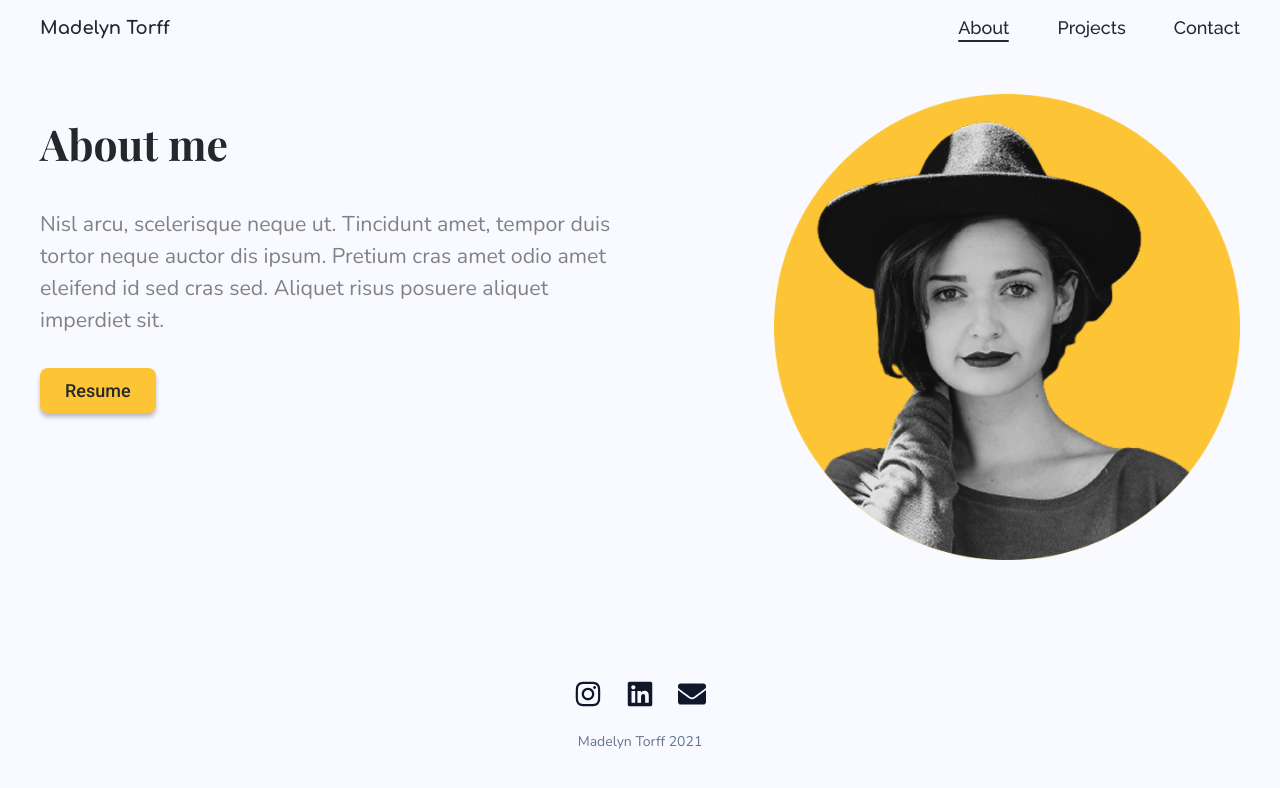
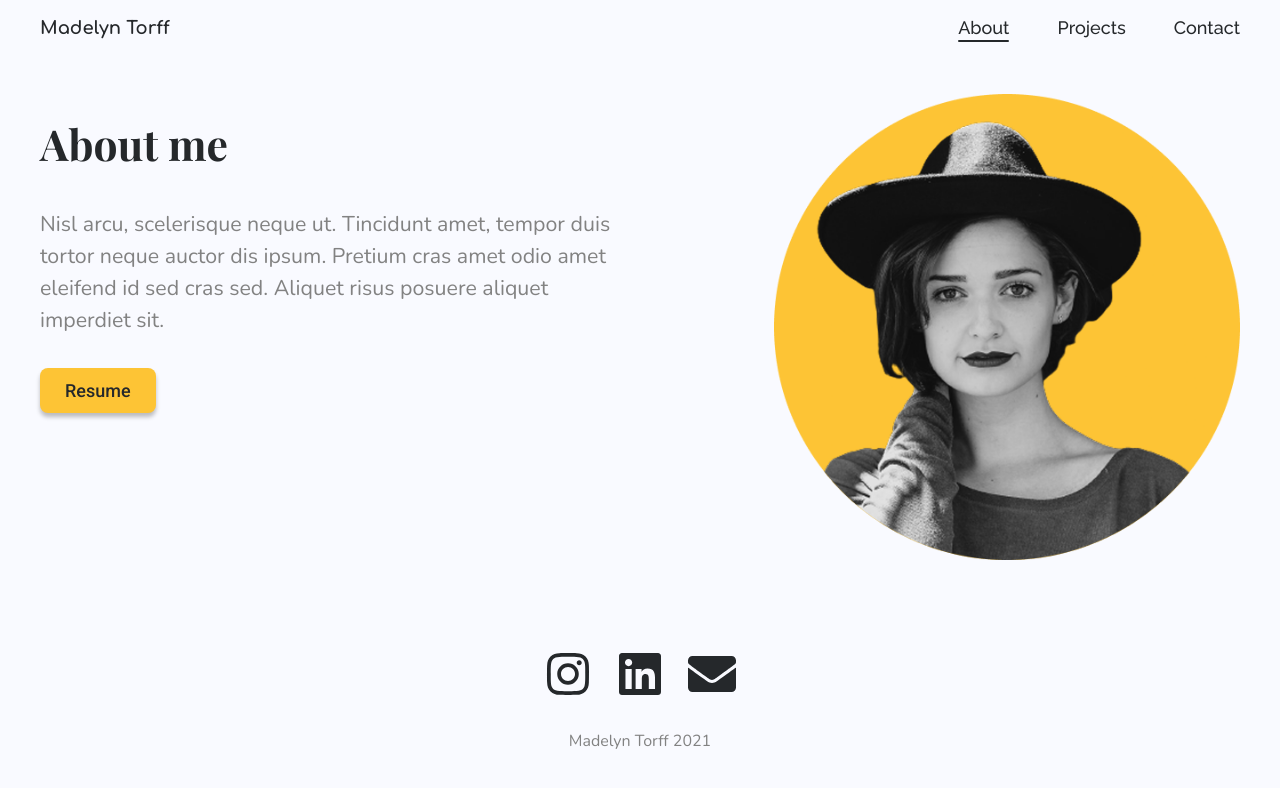
Before and after one commit to ErYors/portfolio, a React (Vite) app: page /about in a window 1280 px wide. Shown: the top 788 px of the page. Built offline with nearby package versions, Linux system fonts and the light colour scheme.

Commit message:
style: Footer conforme Figma

```diff
--- a/src/components/Footer.jsx
+++ b/src/components/Footer.jsx
@@ -8,22 +8,25 @@
 
 export default function Footer({ name = 'Madelyn Torff', year = 2021 }) {
   return (
-    <footer id="contact" className="py-12">
-      <ul className="flex justify-center gap-6">
+    <footer
+      id="contact"
+      className="flex flex-col items-center gap-8 py-12"
+    >
+      <ul className="flex gap-6">
         {socialLinks.map(({ icon: Icon, href, label }) => (
           <li key={label}>
             <a
               href={href}
               aria-label={label}
-              className="text-slate-900 transition-colors hover:text-slate-500"
+              className="text-ink transition-opacity hover:opacity-70"
             >
-              <Icon size={28} />
+              <Icon size={48} />
             </a>
           </li>
         ))}
       </ul>
 
-      <p className="mt-6 text-center text-sm text-slate-500">
+      <p className="font-body text-base leading-5.5 text-muted">
         {name} {year}
       </p>
     </footer>
```
